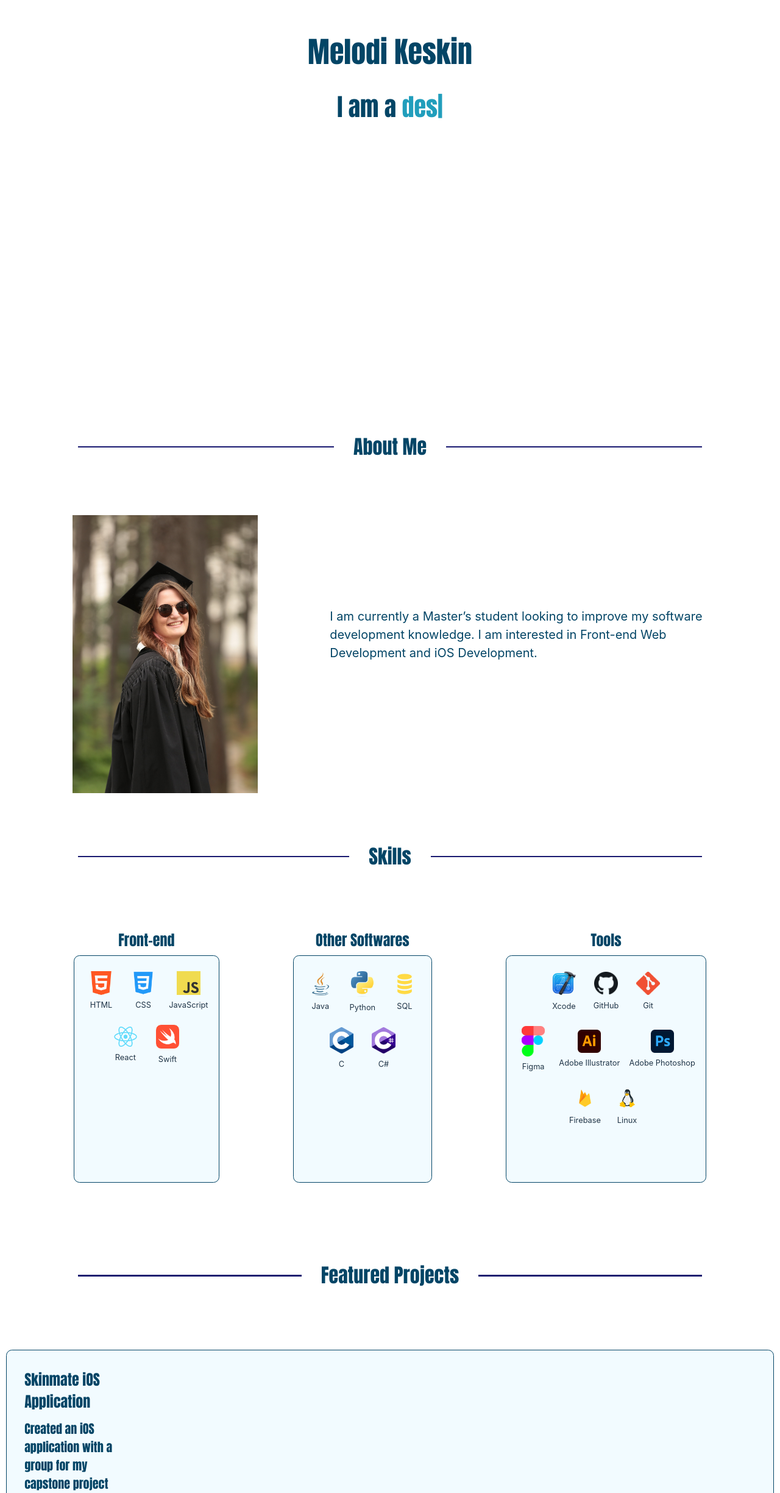
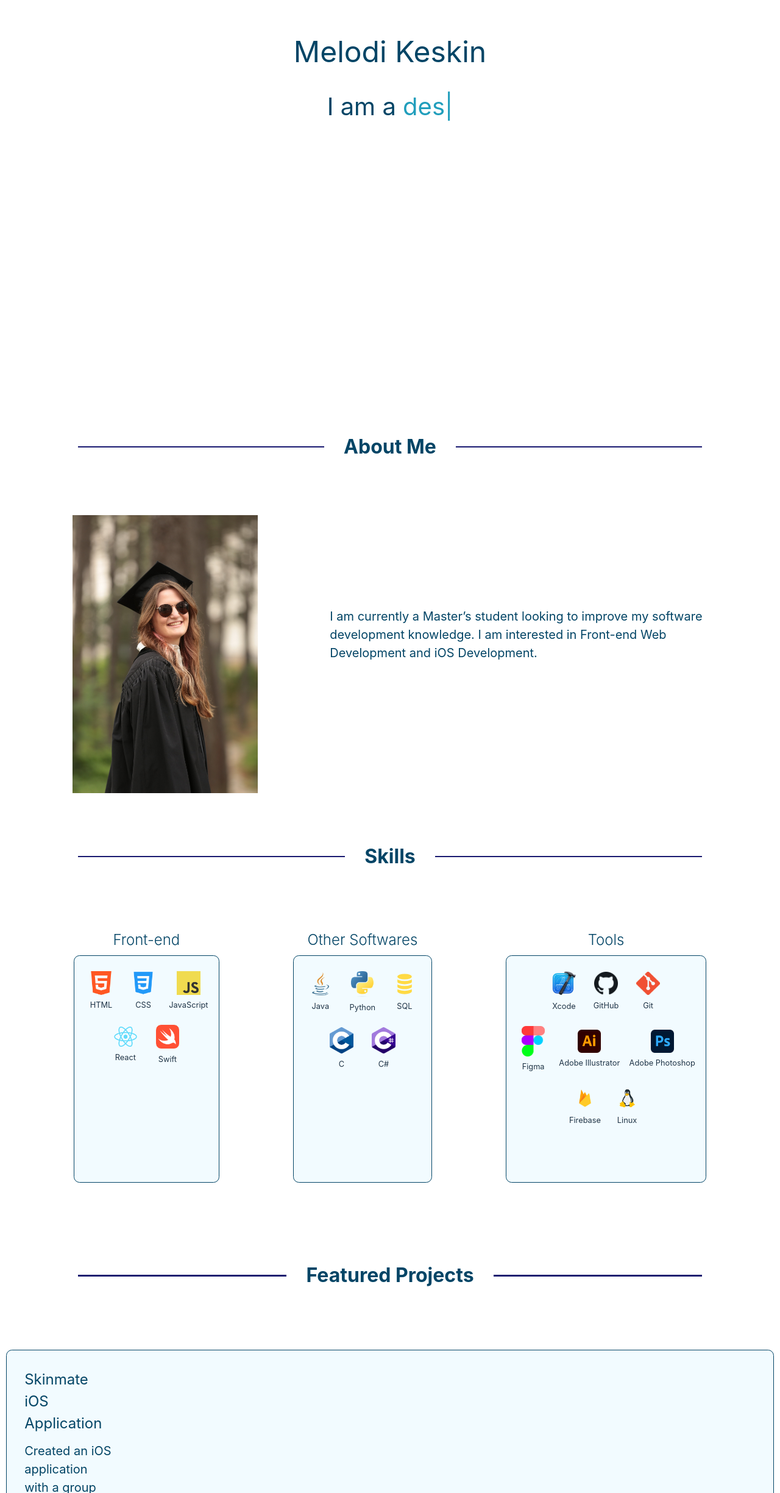
Before and after one commit to makimakimek/Portfolio, a React (Vite) app: page / in a window 1280 px wide. Shown: the part 351-2800 px from the top of the page at 61% size. Built offline with nearby package versions, Linux system fonts and the light colour scheme.

Commit message:
font family removed from all components

```diff
--- a/src/App.css
+++ b/src/App.css
@@ -21,20 +21,17 @@
 .nameContainer {
   font-size: 3em;
   color: #034566;
-  font-family: Impact, Haettenschweiler, sans-serif;
 }
 
 .animationContainer {
   font-size: 2.5em;
   color: #034566;
-  font-family: Impact, Haettenschweiler, sans-serif;
   padding: 0.6em;
 }
 
 .animation {
   font-size: 1em;
   color: #219EBC;
-  font-family: Impact, Haettenschweiler, sans-serif;
 }
 
 .animation:after {
@@ -138,7 +135,6 @@
   font-size: 2em;
   font-weight: bold;
   color: #034566;
-  font-family: Impact, Haettenschweiler, sans-serif;
 }
 
 .underneathContainer .textContainer .paragraphContainer {
@@ -163,7 +159,6 @@
   font-size: 2em;
   font-weight: bold;
   color: #034566;
-  font-family: Impact, Haettenschweiler, sans-serif;
 }
 
 .skillsTitleContainer {
@@ -205,7 +200,6 @@
 
 .iconContainer .titleContainer2 {
   color: #034566;
-  font-family: Impact, Haettenschweiler, sans-serif;
   font-weight: 300;
   font-size: 1.5em;
   padding: 0.3em;
@@ -241,7 +235,6 @@
   font-size: 2em;
   font-weight: bold;
   color: #034566;
-  font-family: Impact, Haettenschweiler, sans-serif;
 }
 
 .featuredProjectsTitleContainer {
@@ -299,7 +292,6 @@
 .projectParagraph {
   font-size: 1.25em;
   color: #034566;
-  font-family: Impact, Haettenschweiler, sans-serif;
   width: 100%;
   max-width: 44em;
   word-wrap: break-word;
@@ -314,7 +306,6 @@
 .projectTitleContainer {
   font-size: 1.5em;
   color: #034566;
-  font-family: Impact, Haettenschweiler, sans-serif;
   margin-bottom: 0.5em;
 }
 
@@ -389,7 +380,6 @@ a.link {
   font-size: 2em;
   font-weight: bold;
   color: #034566;
-  font-family: Impact, Haettenschweiler, sans-serif;
 }
 
 .underContactSection {
@@ -402,13 +392,11 @@ a.link {
 .emailTitleSection {
   font-size: 1.25em;
   color: #034566;
-  font-family: Impact, Haettenschweiler, sans-serif;
 }
 
 .emailSection {
   font-size: 1.1em;
   color: #034566;
-  font-family: Impact, Haettenschweiler, sans-serif;
 }
 
 .orSection {
@@ -416,7 +404,6 @@ a.link {
   margin-bottom: 0.8em;
   font-size: 1.3em;
   color: #034566;
-  font-family: Impact, Haettenschweiler, sans-serif;
 }
 
 .githubImage, .linkedinImage {
@@ -440,7 +427,6 @@ a.link {
     min-width: 100vw;
     align-items: center;
     background-color: white;
-    font-family: 'Helvetica Neue', Helvetica, Arial, sans-serif;
     font-weight: normal !important;
   }
 
```
